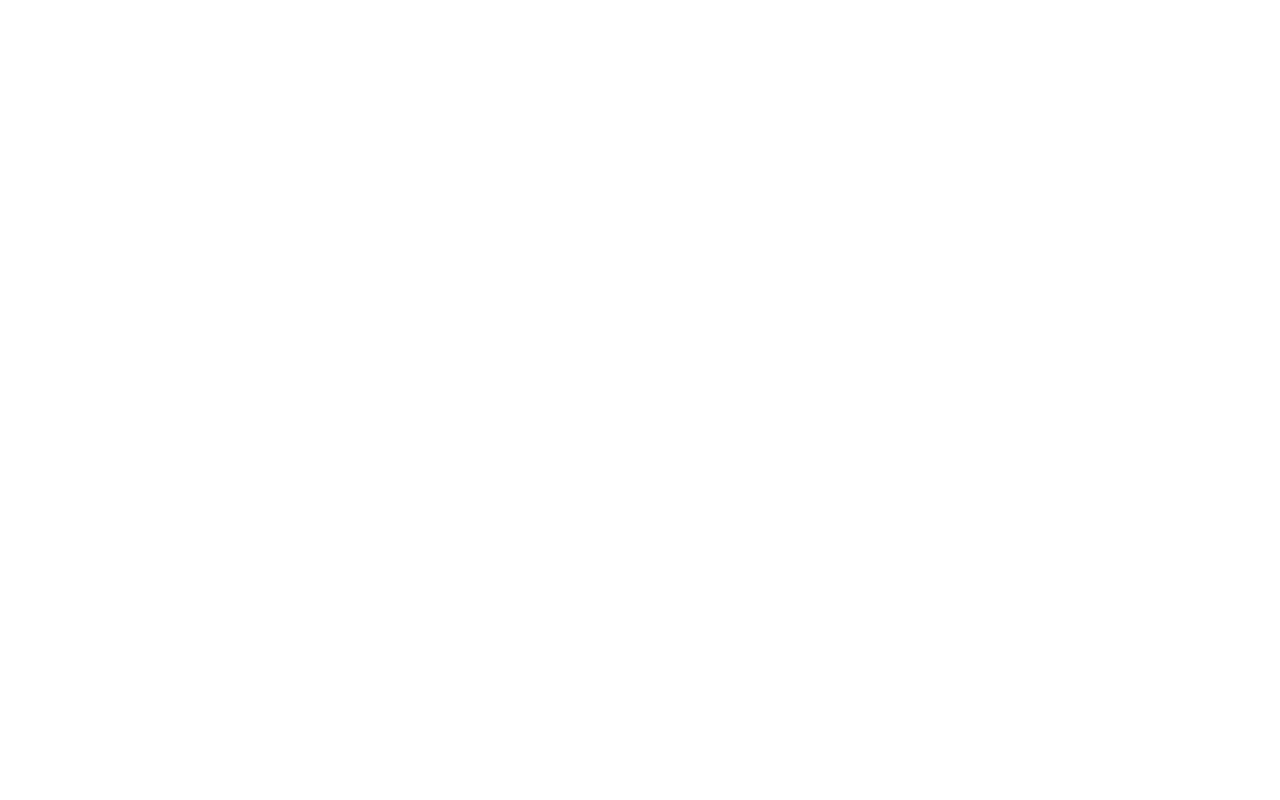
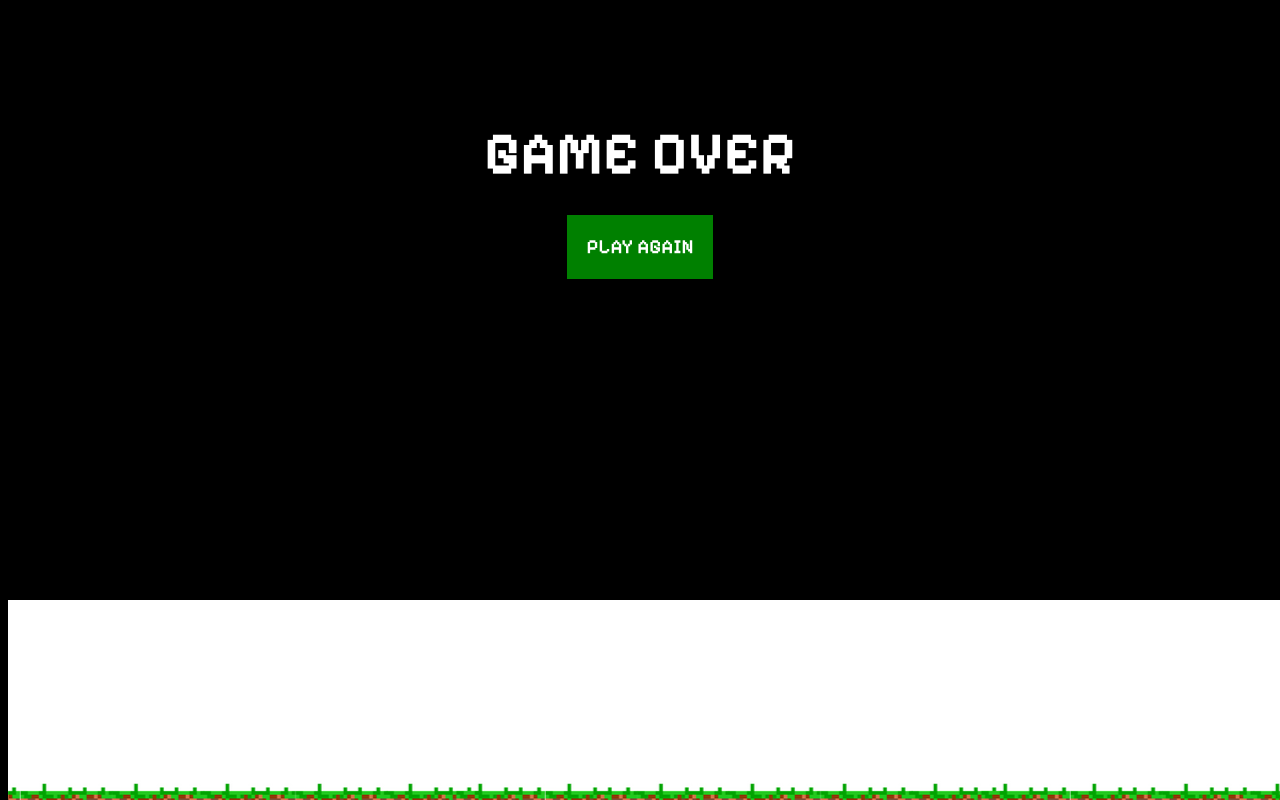
Before and after one commit to thomasdev5832/fun-game, a plain HTML site: page index.html in a window 1280 px wide. Drawn offline with Linux system fonts and the light colour scheme.

Commit message:
fix game over delay and add reload button

```diff
--- a/index.html
+++ b/index.html
@@ -5,11 +5,17 @@
     <meta name="viewport" content="width=device-width, initial-scale=1.0">
     <title>Fun Game</title>
     <link rel="stylesheet" href="style.css">
+    <style>
+        @import url('https://fonts.googleapis.com/css2?family=Fira+Code:wght@400;500;600;700&family=Inter:wght@100;200;300;400;500;600;700;800;900&family=Pixelify+Sans:wght@400;500;600;700&family=Roboto:ital,wght@0,100;0,300;0,400;0,500;0,700;0,900;1,100;1,300;1,400;1,500;1,700;1,900&display=swap');
+    </style>
     <script src="scripts.js"></script>
 </head>
 <body>
+    <div class="menu">
+        <h2 id="theEnd"></h2>
+        <button type="button" id="refresh-button" onClick="refreshPage()">PLAY AGAIN</button>
+    </div>
     <div id="world">
-        <h2 id="theEnd"></h2>
         <div class="grid">
             <div class="hero"></div>
         </div>
--- a/scripts.js
+++ b/scripts.js
@@ -1,3 +1,8 @@
+function refreshPage(){
+  window.location.reload();
+}
+
+
 document.addEventListener('DOMContentLoaded', () => {
     const hero = document.querySelector('.hero')
     const grid = document.querySelector('.grid')
@@ -51,7 +56,7 @@ document.addEventListener('DOMContentLoaded', () => {
 
     function enemies() {
       let randomTime = Math.random() * 3000
-      let enemyPosition = 1200
+      let enemyPosition = 1700
       const enemy = document.createElement('div')
       if (!isGameOver) {
       enemy.classList.add('enemy')
@@ -65,14 +70,21 @@ document.addEventListener('DOMContentLoaded', () => {
 
         if (enemyPosition > 0 && enemyPosition < 64 && heroPosition < 64) {
           clearInterval(upHigh)
-          theEnd.innerHTML = 'Game Over! Atualize a página para tentar novamente.'
+          theEnd.innerHTML = 'GAME OVER'
           isGameOver = true
-          //remove all children
-          body.removeChild(body.firstChild)
+
+          document.body.style.backgroundColor = "black"
+          document.getElementById("world").style.animationPlayState = "paused"
+          document.getElementById("world").style.backgroundColor = "black"
+          document.getElementById("refresh-button").style.display = "flex"
+
+          setTimeout(() => {
+            body.removeChild(body.firstChild)
+          }, 200000)
+
           while (grid.firstChild) {
             grid.removeChild(grid.lastChild)
           }
-
 
         }
 
--- a/style.css
+++ b/style.css
@@ -1,3 +1,11 @@
+* {
+    font-family: 'Pixelify Sans', cursive;
+}
+
+html {
+    font-family: 'Pixelify Sans', cursive;
+}
+
 #world {
     position: absolute;
     bottom: 0px;
@@ -5,8 +13,9 @@
     background-repeat: repeat-x;
     width: 100%;
     height: 200px;
-    animation: slideright 1000s infinite linear;
-    -webkit-animation: slideright 900s infinite linear;
+    animation: slideright 2000s infinite linear;
+    -webkit-animation: slideright 2000s infinite linear;
+
 }
 
 @keyframes slideright {
@@ -43,6 +52,34 @@
     bottom: 0;
 }
 
+.menu {
+  display: flex;
+  justify-content: center;
+  align-items: center;
+  flex-direction: column;
+}
+
 #theEnd {
-    color: red;
+    padding: 1em;
+    text-align: center;
+    font-size: 60px;
+    color: white;
+    margin-bottom: -40px;
 }
+
+#refresh-button {
+    font-size: 20px;
+    font-weight: 600;
+    display: none;
+    justify-content: center;
+    align-items: center;
+    padding: 1em;
+    background-color: green;
+    color: white;
+    cursor: pointer;
+    border: black solid 5px;
+}
+
+#refresh-button:hover {
+    background-color: greenyellow;
+}
```
